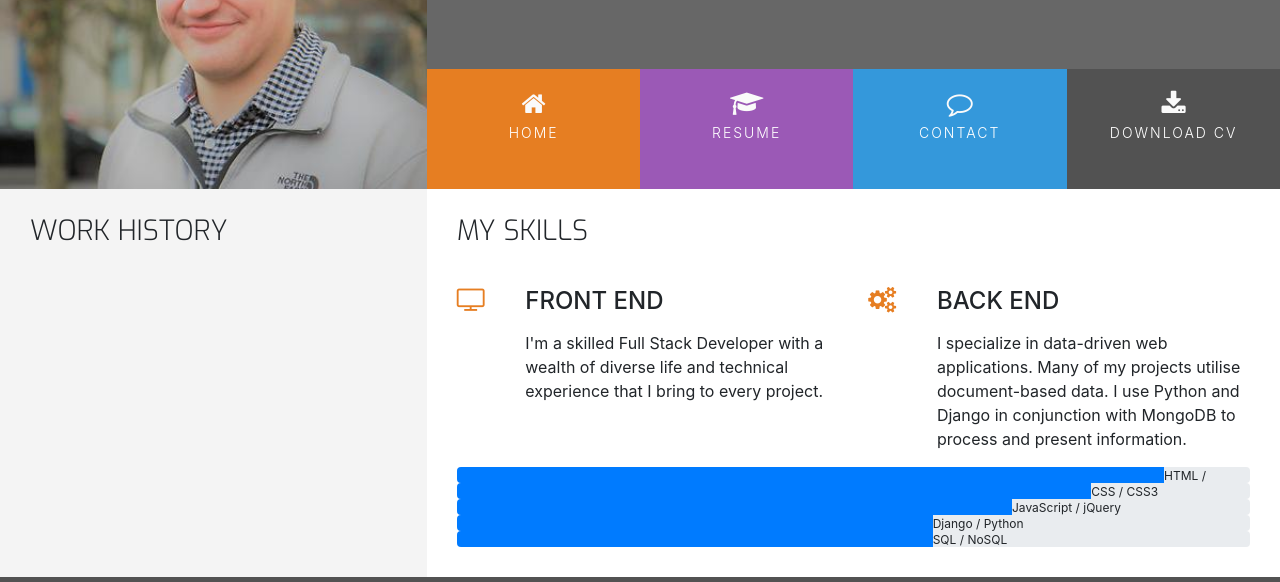
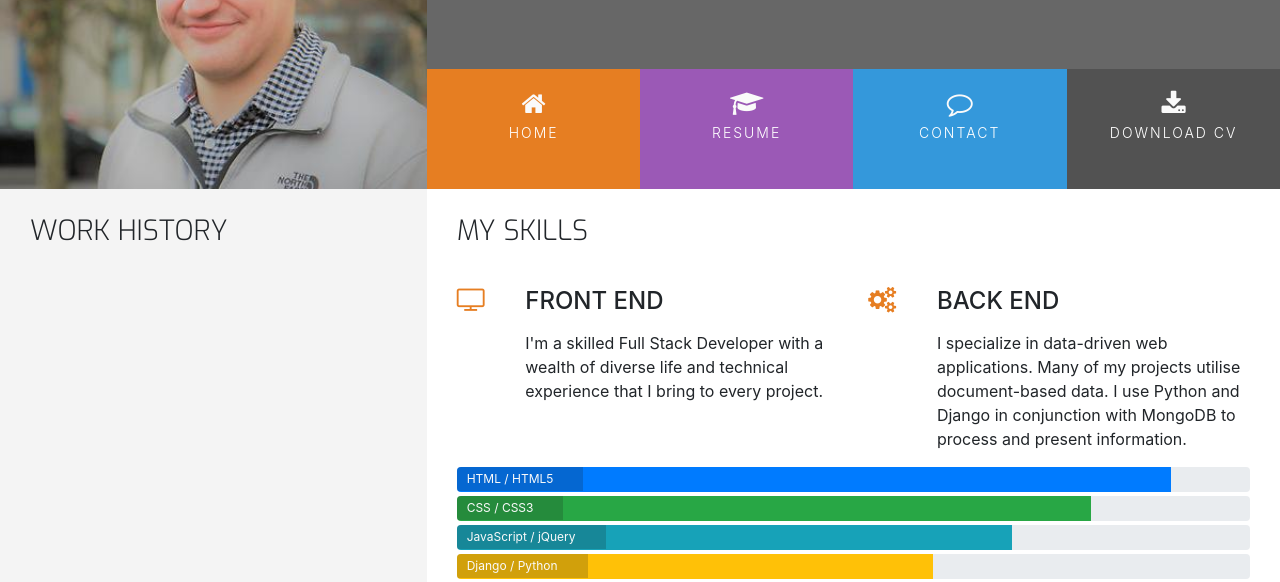
Before and after one commit to JAmcevoy/my_CV, a plain HTML site: page resume.html in a window 1280 px wide. Shown: the part 180-762 px from the top of the page. Drawn offline with nearby package versions, Linux system fonts and the light colour scheme.

Commit message:
Styled the bars to be spaced and to have different colours using bootstrp

```diff
--- a/assets/css/style.css
+++ b/assets/css/style.css
@@ -260,3 +260,20 @@ personal-info-item .value {
   position: relative;
   width: 60%;
 }
+
+/* ----------------------------------------Skills */
+
+.progress {
+  position: relative;
+  height: 25px;
+  margin-bottom: 4px;
+}
+
+.progress-type {
+  position: absolute;
+  left: 0px;
+  font-weight: 400;
+  padding: 3px 30px 3px 10px;
+  color: #fafafa;
+  background: rgba(25, 25, 25, 0.2);
+}
--- a/resume.html
+++ b/resume.html
@@ -107,29 +107,29 @@
               <span class="progress-type">HTML / HTML5</span>
             </div>
             <div class="progress">
-              <div class="progress-bar" role="progressbar" aria-valuenow="90" aria-valuemin="0" aria-valuemax="100"
+              <div class="progress-bar bg-success" role="progressbar" aria-valuenow="80" aria-valuemin="0" aria-valuemax="100"
                 style="width:80%;">
                 <span class="sr-only">80% complete</span>
               </div>
               <span class="progress-type">CSS / CSS3</span>
             </div>
             <div class="progress">
-              <div class="progress-bar" role="progressbar" aria-valuenow="90" aria-valuemin="0" aria-valuemax="100"
+              <div class="progress-bar bg-info" role="progressbar" aria-valuenow="70" aria-valuemin="0" aria-valuemax="100"
                 style="width:70%;">
                 <span class="sr-only">70% complete</span>
               </div>
               <span class="progress-type">JavaScript / jQuery</span>
             </div>
             <div class="progress">
-              <div class="progress-bar" role="progressbar" aria-valuenow="90" aria-valuemin="0" aria-valuemax="100"
+              <div class="progress-bar bg-warning" role="progressbar" aria-valuenow="60" aria-valuemin="0" aria-valuemax="100"
                 style="width:60%;">
                 <span class="sr-only">60% complete</span>
               </div>
               <span class="progress-type">Django / Python</span>
             </div>
             <div class="progress">
-              <div class="progress-bar" role="progressbar" aria-valuenow="90" aria-valuemin="0" aria-valuemax="100"
-                style="width:60%;">
+              <div class="progress-bar bg-danger" role="progressbar" aria-valuenow="80" aria-valuemin="0" aria-valuemax="100"
+                style="width:80%;">
                 <span class="sr-only">80% complete</span>
               </div>
               <span class="progress-type">SQL / NoSQL</span>
```
